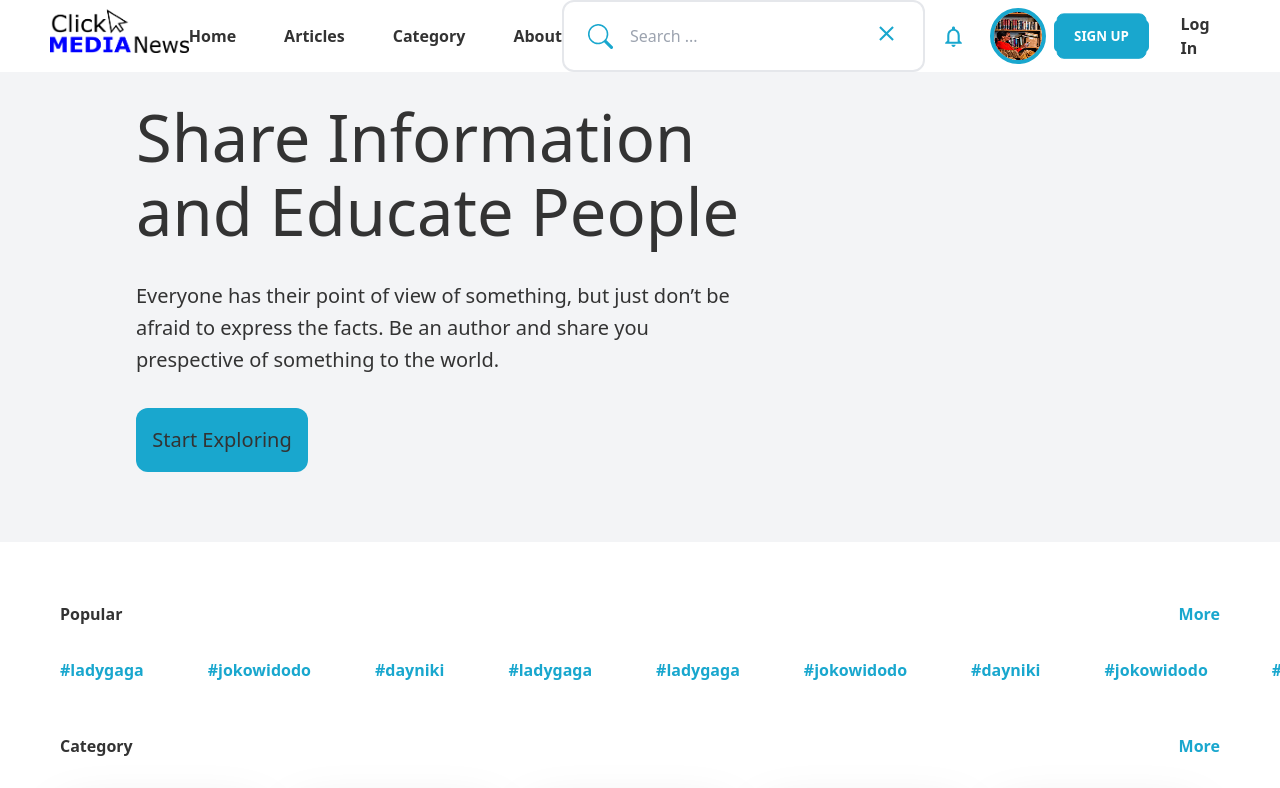
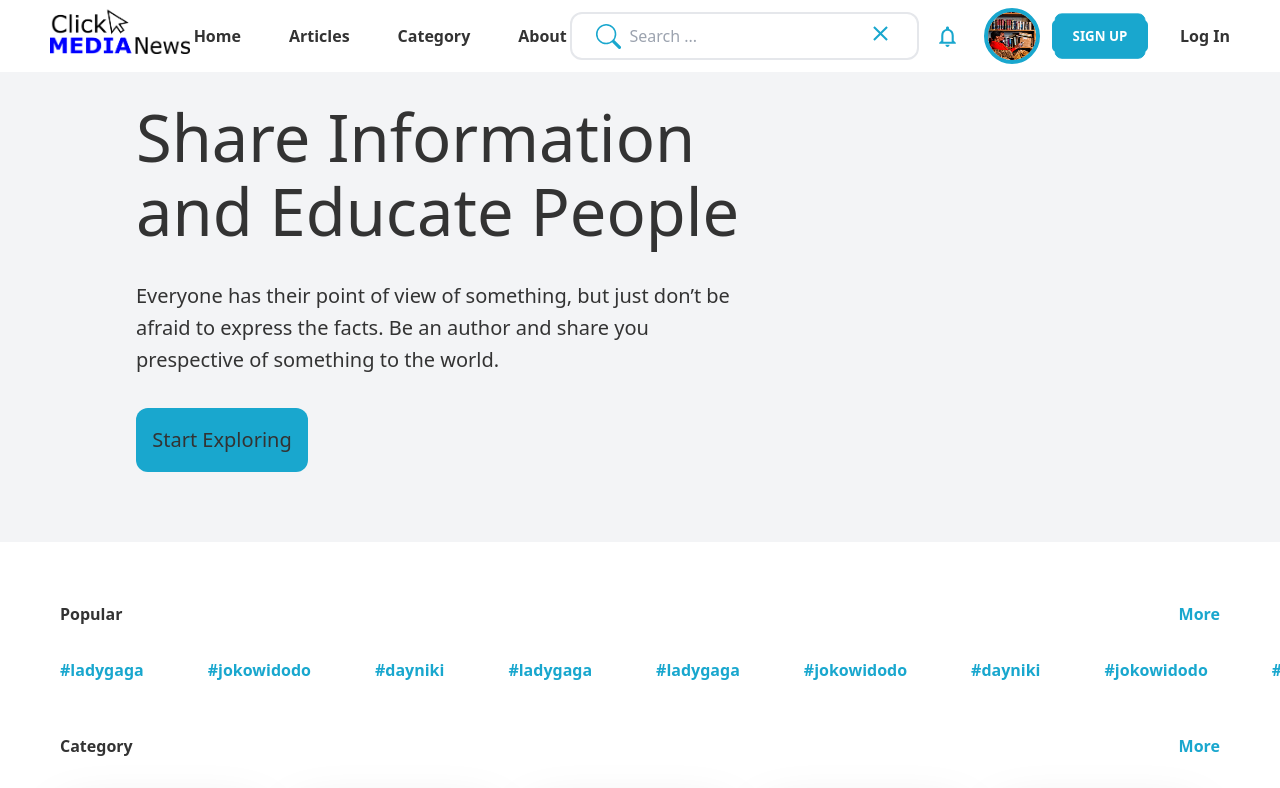
Before and after one commit to hendris27/clickmedianews-frontend, a React (Vite) app: page /home-admin in a window 1280 px wide. Shown: the top 788 px of the page. Built offline with nearby package versions, Linux system fonts and the light colour scheme.

Commit message:
fix search

```diff
--- a/src/components/HeadersAdmin.jsx
+++ b/src/components/HeadersAdmin.jsx
@@ -42,13 +42,13 @@ const Header = () =>{
                        About
                     </a>
                 </div>
-                <div className='flex gap-4'>
-                    <div className='white flex border-2 rounded-xl px-6 items-center'>
+                <div className='flex gap-4 items-center'>
+                    <div className='bg-white flex border-2 rounded-xl px-6 items-center gap-2 h-12'>
                         <div>
                             <BsSearch size={25} color='#19A7CE'/>
                         </div>
                         <div>
-                            <input type='text' placeholder='Search ...' className='input  w-full max-w-xs outline-none hover:outline-none hover:border-0' />
+                            <input type='text' placeholder='Search ...' className='gap-3 h-11 w-full max-w-xs outline-none hover:outline-none hover:border-0' />
                         </div>
                         <div>
                             <button>  <MdOutlineClear size={25} color='#19A7CE'/></button>
```
